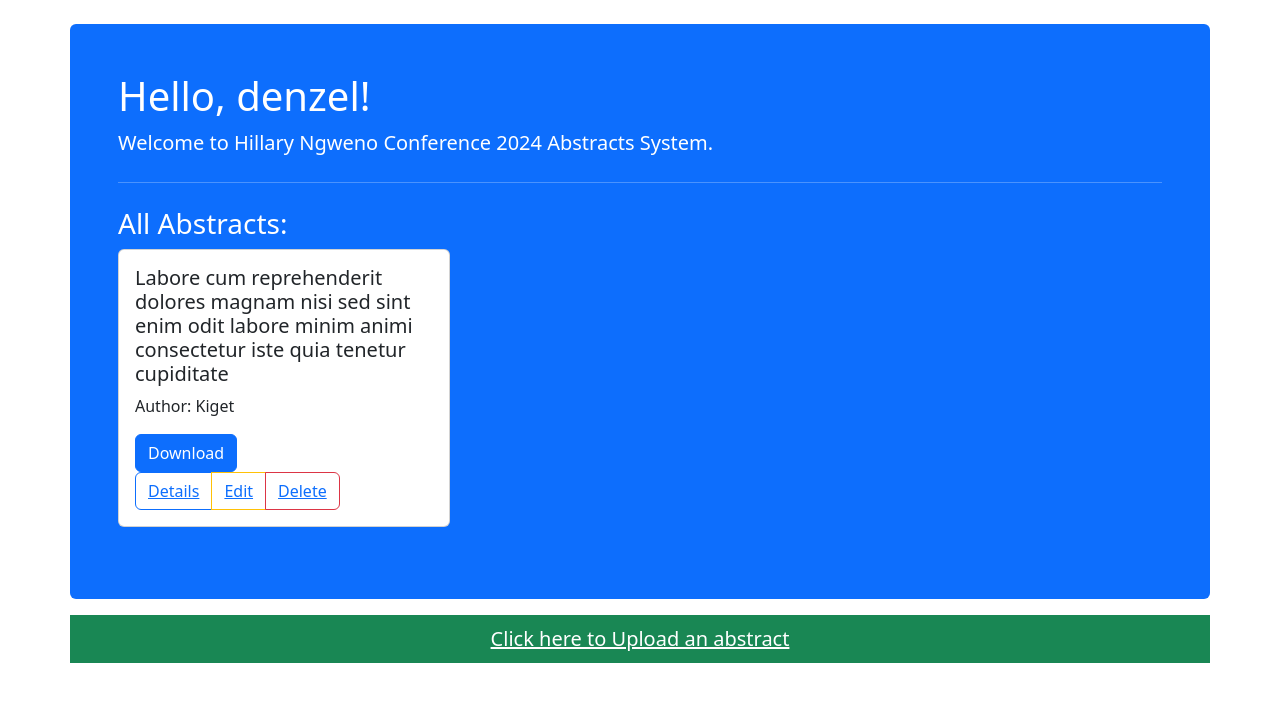
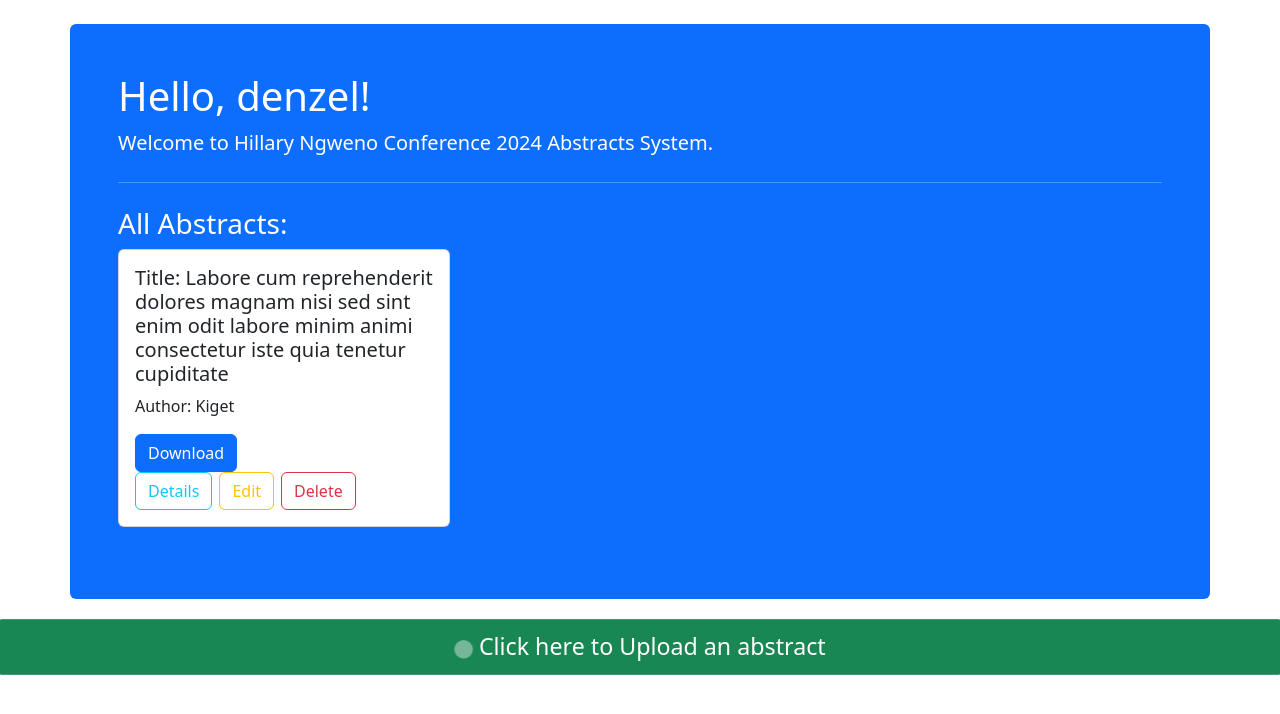
Before and after one commit to DenzelGitonga007/Upload-Abstracts, a Django app: page / in a window 1280 px wide. Shown: the part 56-770 px from the top of the page. Run offline with Django 5.2, Linux system fonts and the light colour scheme; a user stored in the database is signed in; data comes from the database, SQL or seed files in the repository; some libraries are stand-ins or nearby versions.

Commit message:
upload btn

```diff
--- a/abstractsys/settings.py
+++ b/abstractsys/settings.py
@@ -41,8 +41,10 @@
     'django.contrib.staticfiles',
 
     # My apps
+    # Backend
     'accounts', # User auth
     'abstracts', # CRUD
+    # Front-end
     'bootstrap5', # UI/UX
 ]
 
--- a/templates/index.html
+++ b/templates/index.html
@@ -14,14 +14,14 @@
                         {% for abstract in abstracts %}
                             <div class="col mb-4">
                                 <div class="card">
-                                    <div class="card-body">
-                                        <h5 class="card-title">{{ abstract.title }}</h5>
+                                    <div class="card-body text-dark">
+                                        <h5 class="card-title">Title: {{ abstract.title }}</h5>
                                         <p class="card-text">Author: {{ abstract.author }}</p>
                                         <a href="{{ abstract.file.url }}" download class="btn btn-primary">Download</a>
                                         <div class="btn-group" role="group" aria-label="Abstract Actions">
-                                            <button type="button" class="btn btn-outline-primary"><a href="{% url 'abstracts:details' abstract.id %}">Details</a></button>
-                                            <button type="button" class="btn btn-outline-warning"><a href="{% url 'abstracts:edit' abstract.id %}">Edit</a></button>
-                                            <button type="button" class="btn btn-outline-danger"><a href="{% url 'abstracts:delete' abstract.id %}">Delete</a></button>
+                                            <a href="{% url 'abstracts:details' abstract.id %}" class="btn btn-outline-info me-2 rounded">Details</a>
+                                            <a href="{% url 'abstracts:edit' abstract.id %}" class="btn btn-outline-warning me-2 rounded">Edit</a>
+                                            <a href="{% url 'abstracts:delete' abstract.id %}" class="btn btn-outline-danger rounded">Delete</a>
                                         </div>
                                     </div>
                                 </div>
@@ -66,9 +66,37 @@
         </div>
     </div>
 
-    <div class="container mt-3 bg-success text-center">
-        <div class="jumbotron">
-            <button class="btn btn-lg"><a class="text-white" href="{% url 'abstracts:upload' %}">Click here to Upload an abstract</a></button>
-        </div>
+    <div class="btn-group" role="group" aria-label="Abstract Actions">
+
     </div>
+    <!-- Hopping animation effect -->
+    <style>
+        @keyframes hop {
+            0%, 20%, 50%, 80%, 100% {
+                transform: scale(1);
+            }
+            40% {
+                transform: scale(1.2);
+            }
+            60% {
+                transform: scale(1.1);
+            }
+        }
+
+        .hop-button {
+            animation: hop 2s infinite;
+        }
+    </style>
+    <!-- Upload button -->
+    <div class="container text-center d-grid">
+        <a href="{% url 'abstracts:upload' %}" class="btn btn-lg btn-success text-white btn-block hop-button">
+            <span class="spinner-grow spinner-grow-sm" role="status" aria-hidden="true"></span>
+            Click here to Upload an abstract
+        </a>
+    </div>
+    <!-- End of the upload button -->
+    <!-- End of hopping animation effect -->
+
+
+
 {% endblock %}
```
